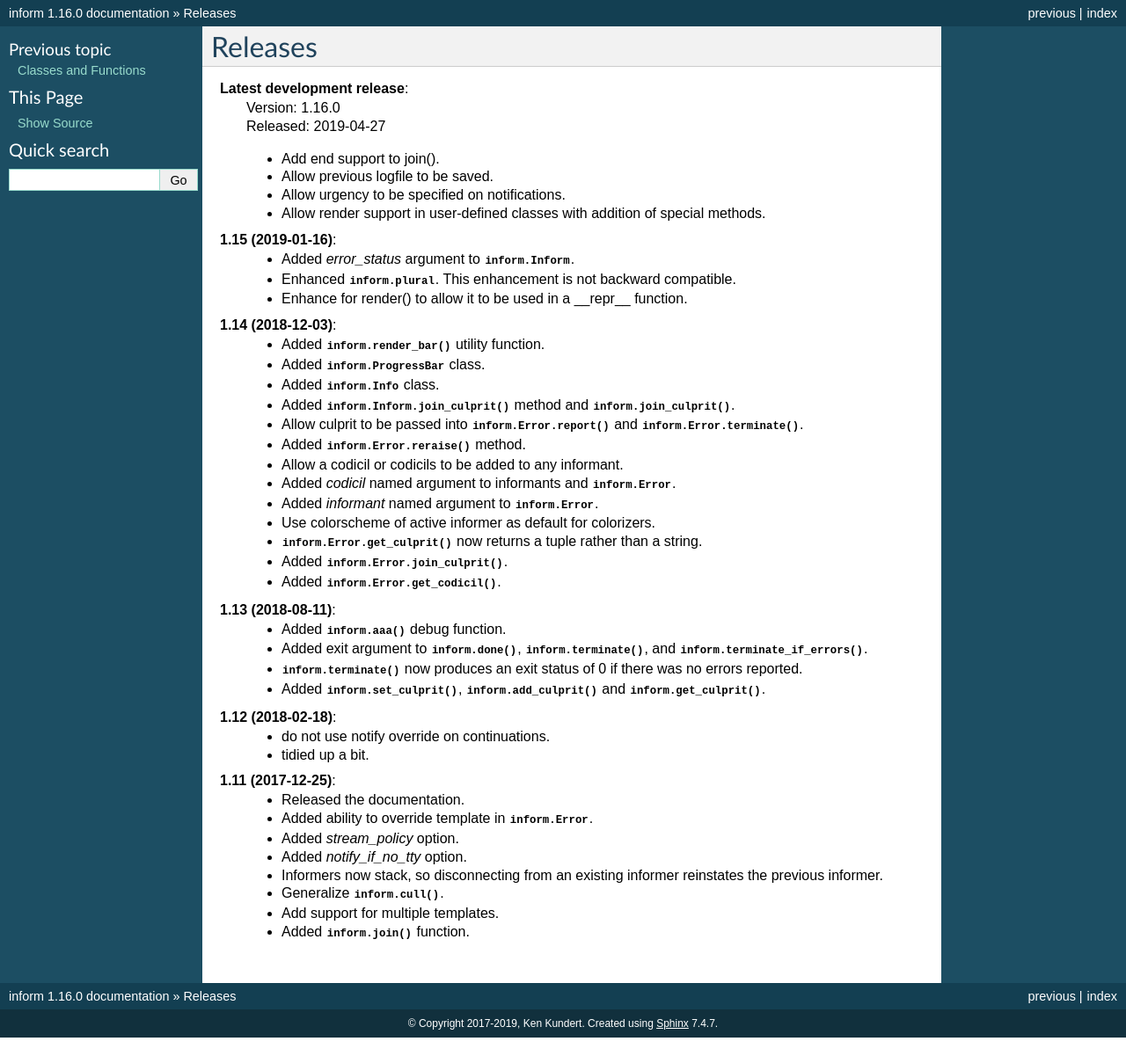
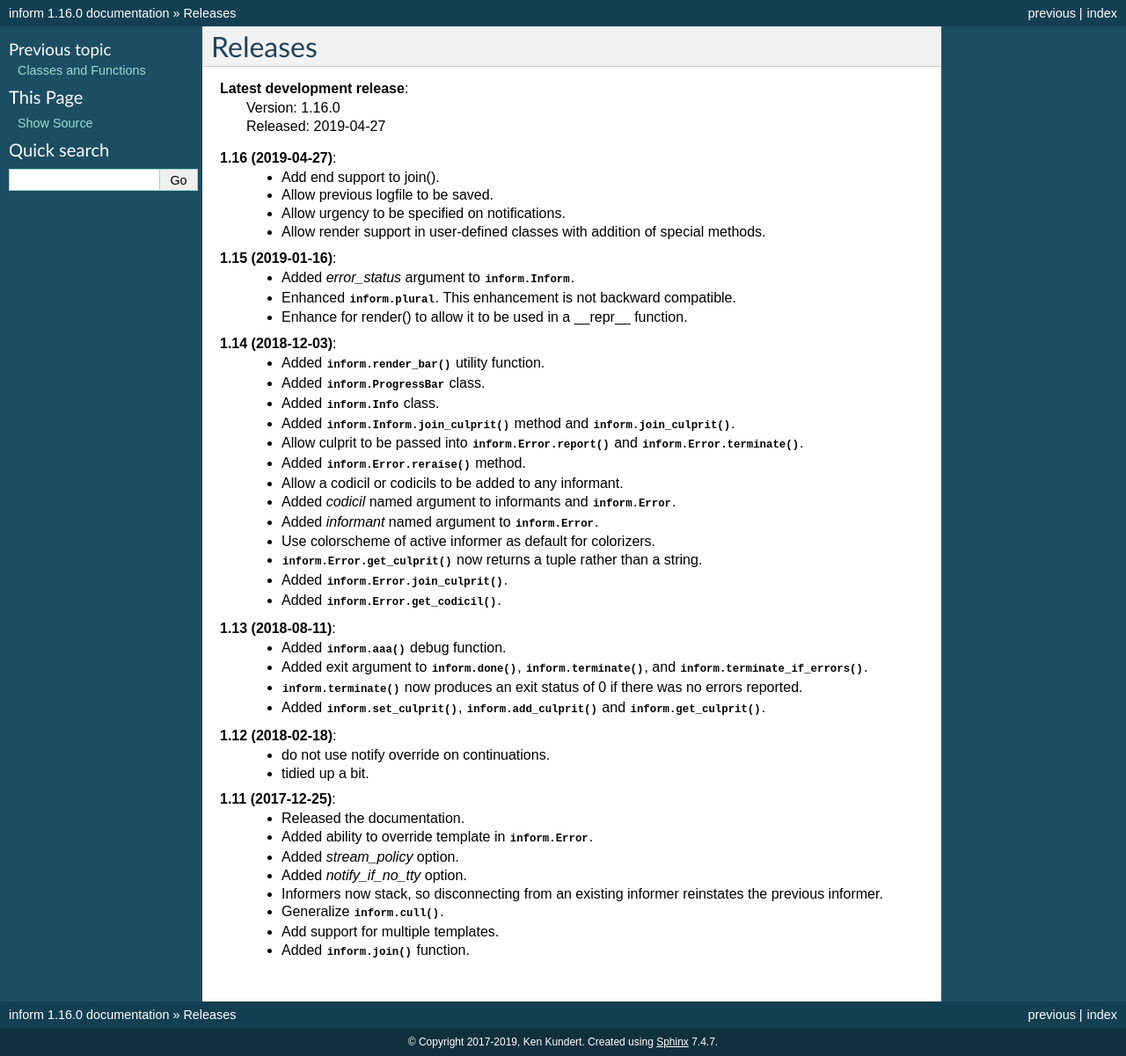
Before and after one commit to KenKundert/inform, a Sphinx documentation site: the page built from doc/releases.rst, in a window 1280 px wide. Shown: the whole page at 88% size. Built offline with Sphinx 7.4.7, drawn with Linux system fonts in a browser that asks for light colours; before the commit the page ends 1180 px from its top, so only the background shows below that.

Commit message:
Update release notes.

```diff
--- a/doc/releases.rst
+++ b/doc/releases.rst
@@ -5,6 +5,7 @@ Releases
     | Version: 1.16.0
     | Released: 2019-04-27
 
+**1.16 (2019-04-27)**:
     - Add end support to join().
     - Allow previous logfile to be saved.
     - Allow urgency to be specified on notifications.
```
